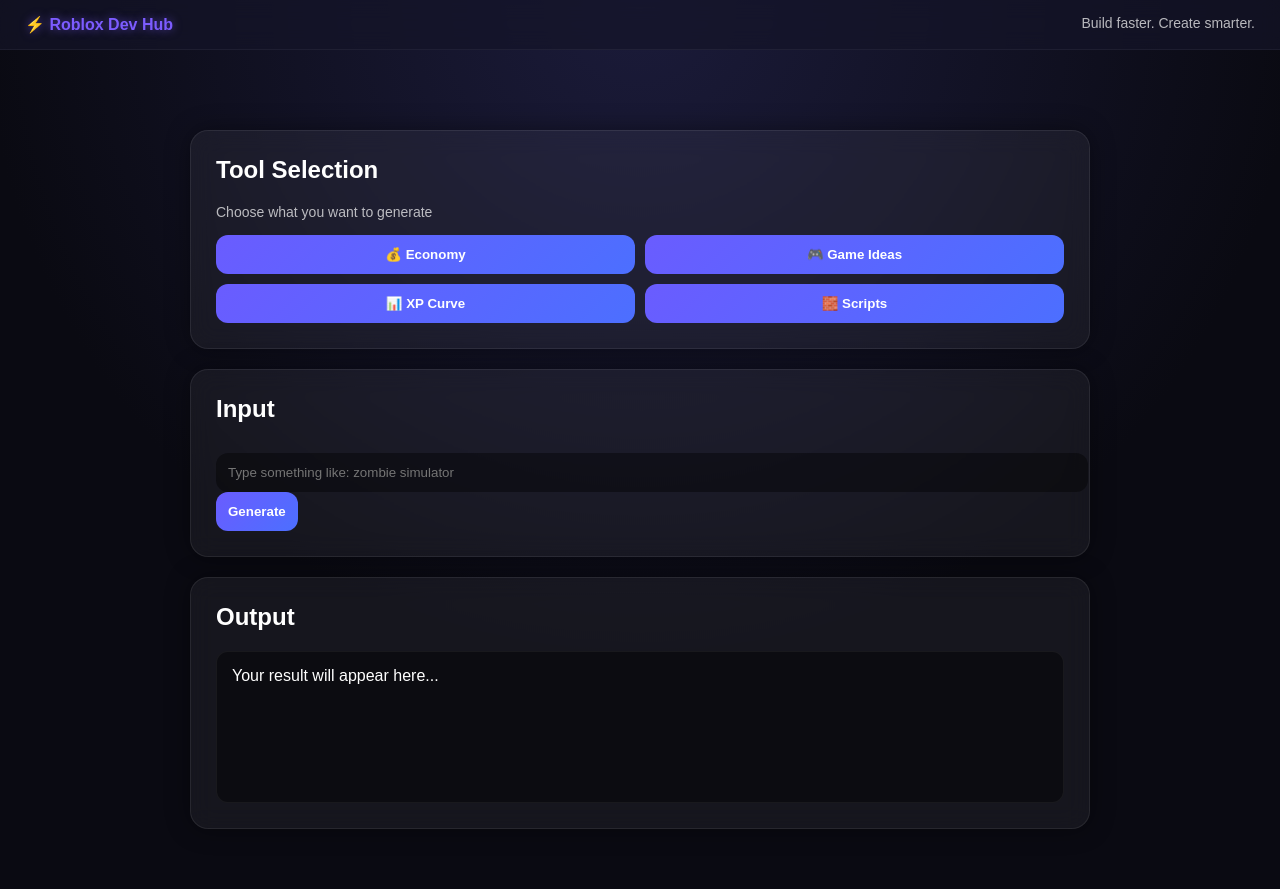
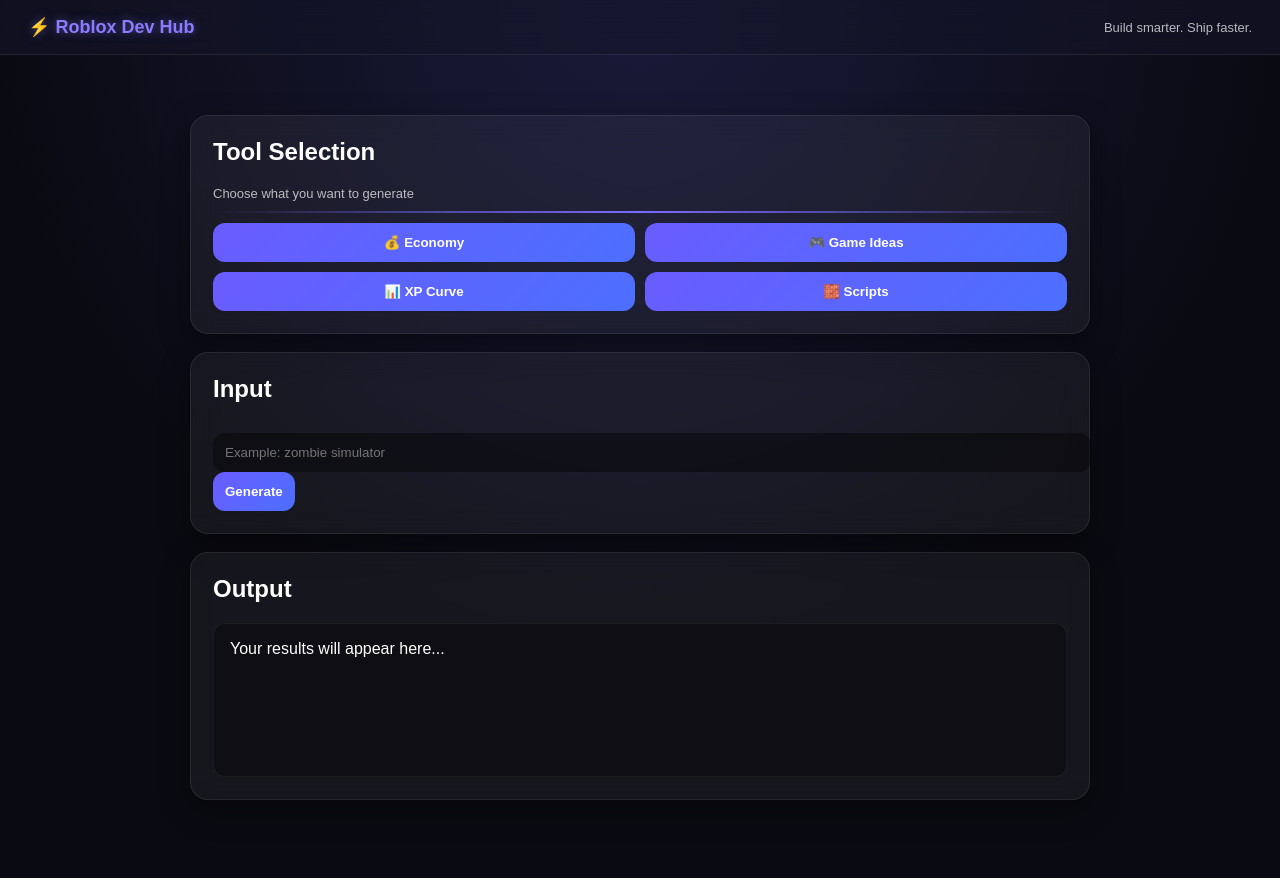
Before and after one commit to codybug5411-lab/roblox-dev-hub, a plain HTML site: page index.html in a window 1280 px wide. Drawn offline with Linux system fonts and the light colour scheme.

Commit message:
Update index.html

```diff
--- a/index.html
+++ b/index.html
@@ -6,65 +6,81 @@
     <style>
         body {
             margin: 0;
-            font-family: Arial;
+            font-family: Arial, sans-serif;
+            background: radial-gradient(circle at top, #1a1a3a, #0a0a12 60%);
             color: white;
-            background: radial-gradient(circle at top, #1b1b3a, #0a0a12 60%);
         }
 
+        /* Top bar */
         .nav {
             display: flex;
             justify-content: space-between;
-            padding: 15px 25px;
-            background: rgba(20,20,40,0.7);
-            backdrop-filter: blur(10px);
-            border-bottom: 1px solid rgba(255,255,255,0.05);
+            align-items: center;
+            padding: 16px 28px;
+            background: rgba(20, 20, 40, 0.6);
+            backdrop-filter: blur(12px);
+            border-bottom: 1px solid rgba(255,255,255,0.08);
         }
 
         .logo {
             font-weight: bold;
-            color: #7c5cff;
-            text-shadow: 0 0 10px rgba(124,92,255,0.6);
+            font-size: 18px;
+            color: #8a7bff;
+            text-shadow: 0 0 10px rgba(138,123,255,0.5);
         }
 
+        .tag {
+            opacity: 0.7;
+            font-size: 13px;
+        }
+
+        /* Layout */
         .container {
             max-width: 900px;
             margin: 40px auto;
             padding: 20px;
         }
 
+        /* Cards */
         .card {
             background: rgba(255,255,255,0.05);
-            padding: 25px;
+            border: 1px solid rgba(255,255,255,0.08);
+            padding: 22px;
             border-radius: 18px;
-            margin-top: 20px;
-            backdrop-filter: blur(12px);
-            border: 1px solid rgba(255,255,255,0.08);
-            box-shadow: 0 0 25px rgba(0,0,0,0.4);
+            margin-bottom: 18px;
+            backdrop-filter: blur(14px);
+            box-shadow: 0 10px 30px rgba(0,0,0,0.4);
         }
 
+        h2 {
+            margin-top: 0;
+        }
+
+        /* Buttons */
         .grid {
             display: grid;
             grid-template-columns: repeat(2, 1fr);
             gap: 10px;
-            margin-top: 15px;
+            margin-top: 10px;
         }
 
         button {
             padding: 12px;
             border: none;
             border-radius: 12px;
-            background: linear-gradient(135deg, #6a5cff, #4c6fff);
-            color: white;
             cursor: pointer;
             font-weight: bold;
+            color: white;
+            background: linear-gradient(135deg, #6a5cff, #4c6fff);
             transition: 0.2s;
         }
 
         button:hover {
-            transform: scale(1.03);
-            box-shadow: 0 0 15px rgba(76,111,255,0.6);
+            transform: translateY(-2px);
+            box-shadow: 0 8px 20px rgba(76,111,255,0.4);
         }
 
+        /* Input */
         input {
             width: 100%;
             padding: 12px;
@@ -76,23 +92,28 @@
             outline: none;
         }
 
+        /* Output */
         .output {
-            margin-top: 15px;
-            background: rgba(0,0,0,0.4);
-            padding: 15px;
+            margin-top: 10px;
+            background: rgba(0,0,0,0.35);
+            padding: 16px;
             border-radius: 12px;
             min-height: 120px;
             white-space: pre-wrap;
-            border: 1px solid rgba(255,255,255,0.05);
+            border: 1px solid rgba(255,255,255,0.06);
         }
 
         .subtitle {
             opacity: 0.7;
-            font-size: 14px;
+            font-size: 13px;
         }
 
-        h2 {
-            margin-top: 0;
+        /* Glow accent line */
+        .glow {
+            height: 2px;
+            width: 100%;
+            background: linear-gradient(90deg, transparent, #7a6cff, transparent);
+            margin: 10px 0;
         }
     </style>
 </head>
@@ -101,7 +122,7 @@
 
 <div class="nav">
     <div class="logo">⚡ Roblox Dev Hub</div>
-    <div class="subtitle">Build faster. Create smarter.</div>
+    <div class="tag">Build smarter. Ship faster.</div>
 </div>
 
 <div class="container">
@@ -109,6 +130,8 @@
     <div class="card">
         <h2>Tool Selection</h2>
         <div class="subtitle">Choose what you want to generate</div>
+
+        <div class="glow"></div>
 
         <div class="grid">
             <button onclick="setTool('economy')">💰 Economy</button>
@@ -120,13 +143,13 @@
 
     <div class="card">
         <h2>Input</h2>
-        <input id="input" placeholder="Type something like: zombie simulator">
+        <input id="input" placeholder="Example: zombie simulator">
         <button onclick="generate()">Generate</button>
     </div>
 
     <div class="card">
         <h2>Output</h2>
-        <div class="output" id="output">Your result will appear here...</div>
+        <div class="output" id="output">Your results will appear here...</div>
     </div>
 
 </div>
@@ -136,7 +159,7 @@
 
 function setTool(t) {
     tool = t;
-    document.getElementById("output").innerText = "Selected: " + t;
+    document.getElementById("output").innerText = "Selected tool: " + t;
 }
 
 function generate() {
@@ -146,7 +169,7 @@
     if (tool === "economy") {
         output.innerText =
         "💰 Economy System\n\nBase: " + input +
-        "\nScaling: x1.5 per upgrade\nRebirth bonus: +10% per rebirth";
+        "\nScaling: x1.5 per upgrade\nRebirth bonus: +10% per rebirth\n\nTip: Start slow, scale smoothly.";
     }
 
     if (tool === "idea") {
@@ -156,12 +179,12 @@
 
     if (tool === "xp") {
         output.innerText =
-        "📊 XP Curve\n\nXP = level² * 100\nProgress slows over time for better retention.";
+        "📊 XP Curve\n\nXP = level² * 100\nUse exponential scaling for progression control.";
     }
 
     if (tool === "script") {
         output.innerText =
-        "🧱 Script System\n\nUse Leaderstats + DataStore + RemoteEvents for:\n" + input;
+        "🧱 Script System\n\nFor " + input + " use:\nLeaderstats + DataStore + RemoteEvents";
     }
 }
 </script>
```
